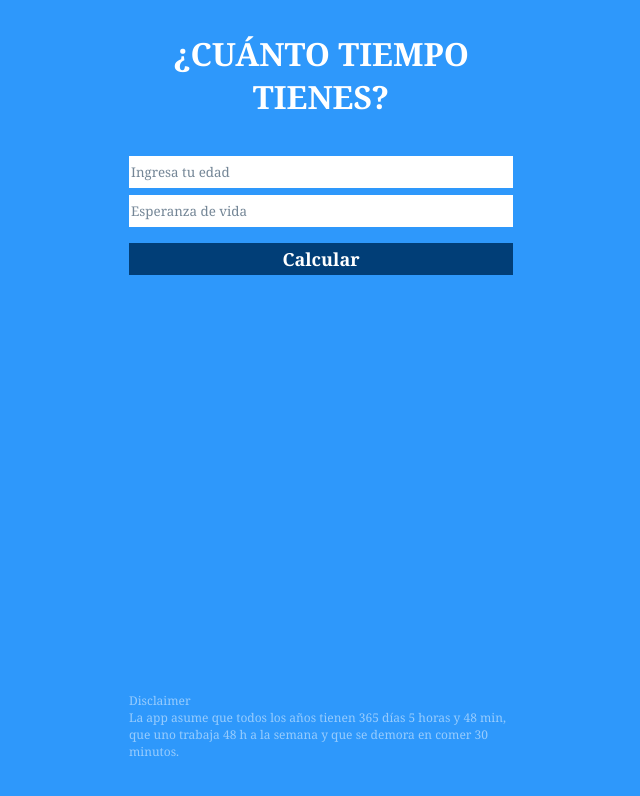
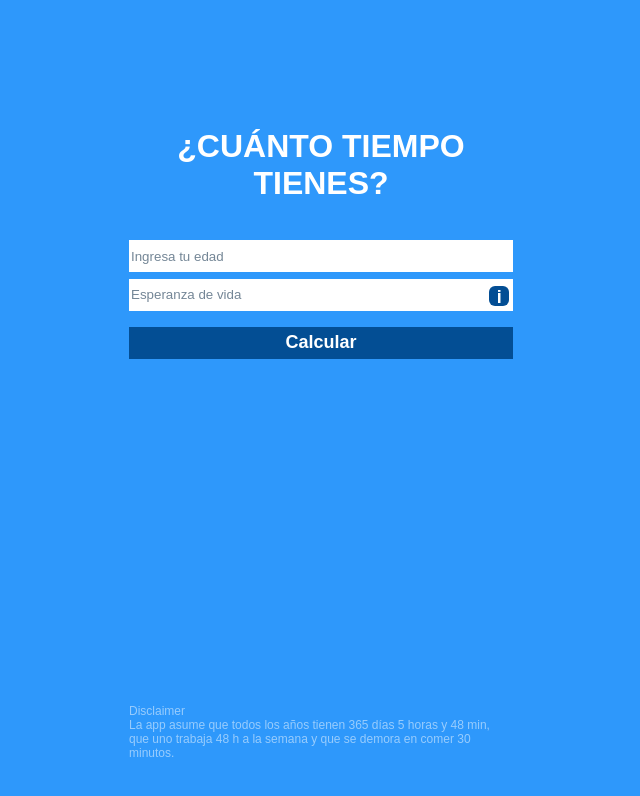
Before and after one commit to Guersom92/CalculadoraDeTiempo, a React (Create React App) app: page / in a window 1280 px wide. Shown: the top 796 px of the page, without its empty margins (319-959 px from the left). Built offline with nearby package versions, Linux system fonts and the light colour scheme.

Commit message:
cambiando la opacidad del disclaimer(no uses % en la opacidad)

```diff
--- a/src/Formulario.js
+++ b/src/Formulario.js
@@ -32,7 +32,10 @@ function Formulario({setData}){
         <form onSubmit={submitFunction}>
             <input type="number" min="1" max="120" ref={edadRef} placeholder="Ingresa tu edad"/>
             {cantidadPosible?<p className="error">Edad no puede ser menor o igual a la esperanza</p>:null}
+            <div className="esperanza-container">
             <input type="number" min="1" max="120" ref={esperanzaRef} placeholder="Esperanza de vida"/>
+            <button type="button" className="info">i</button>
+            </div>
             {vacio?<p className="error">Debes llenar las 2 casillas</p>:null}
             <button>Calcular</button>
         </form>
--- a/src/style.css
+++ b/src/style.css
@@ -2,20 +2,20 @@
     margin: 0;
     color: #FFFFFF;
     box-sizing: border-box;
-    font-family: Georgia, 'Times New Roman', Times, serif;
+    font-family: Arial, Helvetica, sans-serif
 }
 body{
     background-color: #2E98FB;
 }
 h1{
     text-transform: uppercase;
-    margin: 2rem 0;
+    margin: 8rem 0 2rem 0;
     text-align: center;
 }
 .disclaimer{
     width: 30%;
     position: absolute;
-    opacity: 50%;
+    opacity: 0.5;
     font-size: 12px;
     bottom: 5%;
 }
@@ -39,7 +39,7 @@ form{
     text-align: center;
 }
 button{
-    background-color: #013e77;
+    background-color: #034e94;
     font-weight: bold;
     border: 0;
     font-size: 18px;
@@ -52,16 +52,27 @@ button{
     transition: all 0.1s ease-in;
 }
 button:hover{
-    background-color: #ffffff;
-    color: #013e77;
+    background-color: #013E77;
 }
 p{
     text-align: center;
     line-height: 1.5rem;
 }
 .error{
-    color:#130abb;
+    font-size: 14px;
+    color:#C50202;
     font-weight:bold;
+}
+.esperanza-container{
+    position: relative;
+}
+.info{
+    position: absolute;
+    width:20px;
+    height:20px;
+    right:+1%;
+    top: -5%;
+    border-radius: 30%;
 }
 
 
```
